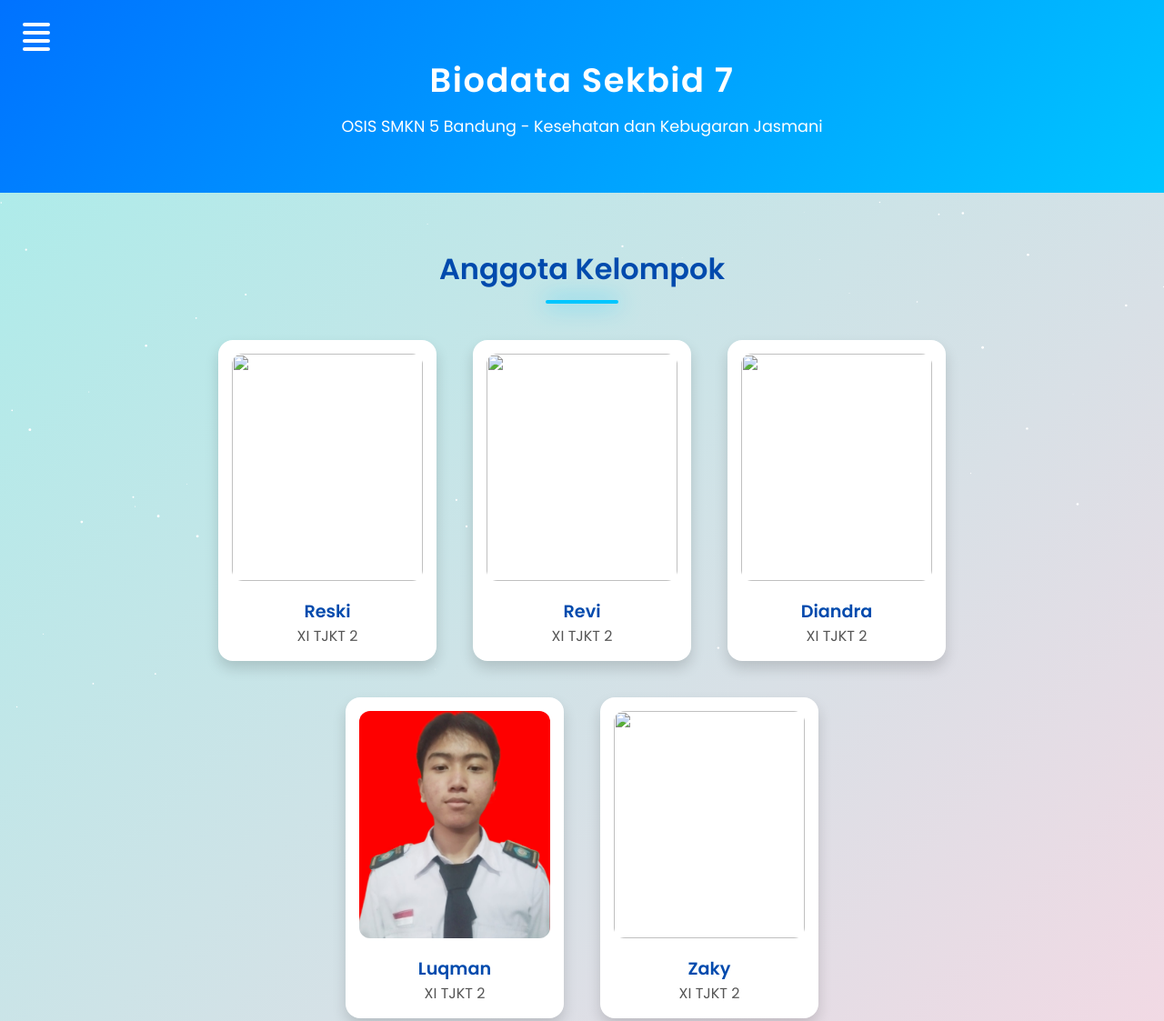
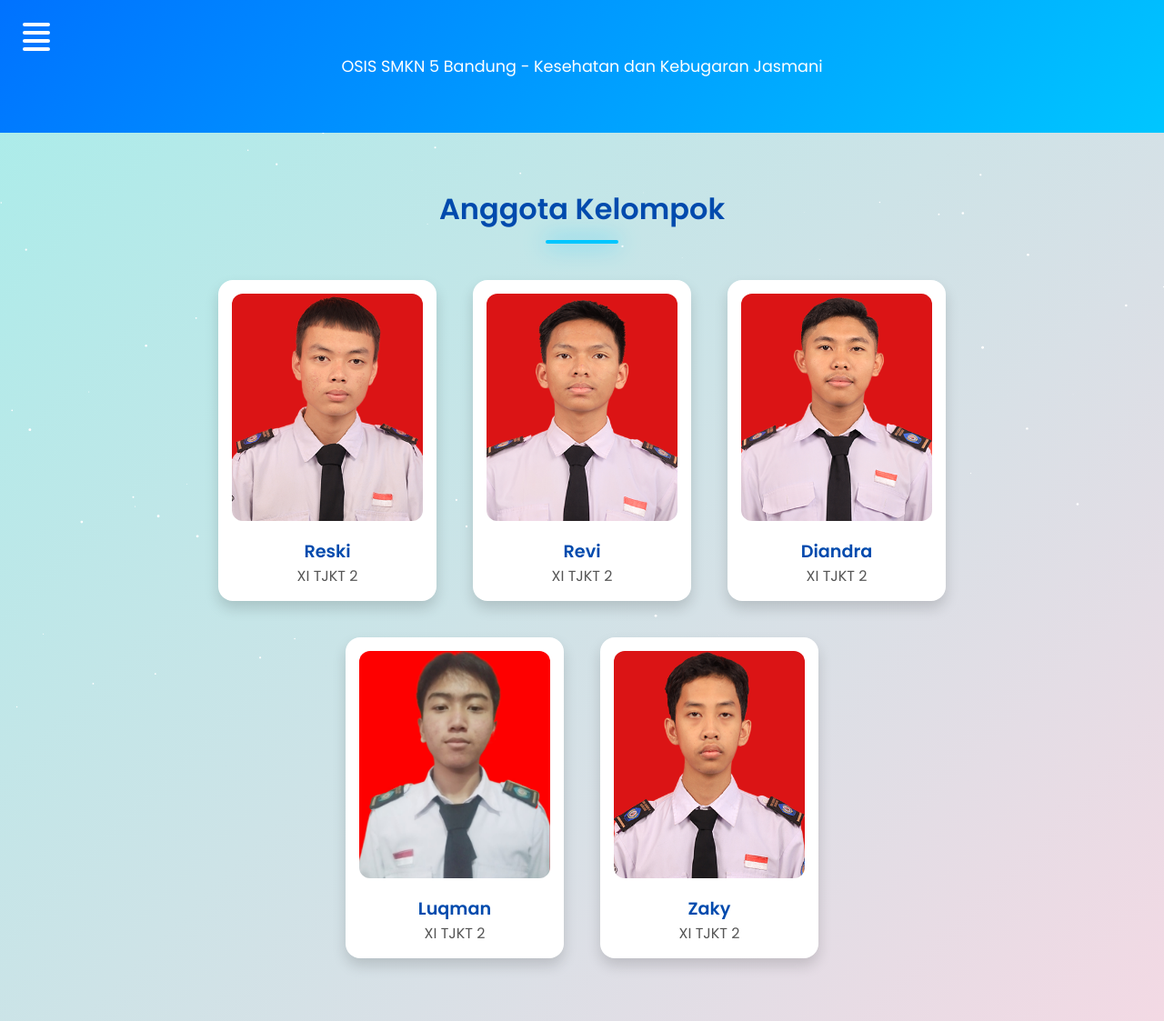
Before and after one commit to pratamadiandra8-prog/sekbid7osissmkn5bandung, a plain HTML site: page Kelompok.html in a window 1280 px wide. Shown: the top 1123 px of the page at 91% size. Drawn offline with Linux system fonts and the light colour scheme.

Commit message:
Update Kelompok.html

```diff
--- a/Kelompok.html
+++ b/Kelompok.html
@@ -3,7 +3,7 @@
 <head>
   <meta charset="UTF-8" />
   <meta name="viewport" content="width=device-width, initial-scale=1.0" />
-  <title>Biodata OSIS - Sekbid 7</title>
+  <title>Biodata Kelompok</title>
   <link href="https://fonts.googleapis.com/css2?family=Poppins:wght@400;600&display=swap" rel="stylesheet">
   <style>
     * {
@@ -228,7 +228,6 @@
   </nav>
 
   <header>
-    <h1>Biodata Sekbid 7</h1>
     <p>OSIS SMKN 5 Bandung - Kesehatan dan Kebugaran Jasmani</p>
   </header>
 
@@ -239,20 +238,20 @@
 
 
       <div class="member-card">
-        <img src="RESKI FEBRIANSYAH.jpg">
+        <img src="30. RESKI FEBRIANSYAH.jpg">
         <h3>Reski</h3>
         <p>XI TJKT 2</p>
       </div>
 
 
       <div class="member-card">
-        <img src="REVI OKTAPIAN.jpg">
+        <img src="31. REVI OKTAPIAN.jpg">
         <h3>Revi</h3>
         <p>XI TJKT 2</p>
       </div>
 
       <div class="member-card">
-        <img src="MUHAMMAD DIANDRA PRATAMA.jpg">
+        <img src="23. MUHAMMAD DIANDRA PRATAMA.jpg">
         <h3>Diandra</h3>
         <p>XI TJKT 2</p>
       </div>
@@ -265,7 +264,7 @@
 
 
        <div class="member-card">
-        <img src="MUHAMMAD ZAKY FADILLAH.jpg">
+        <img src="22. MUHAMMAD ZAKY FADILLAH.jpg">
         <h3>Zaky</h3>
         <p>XI TJKT 2</p>
       </div>
```
